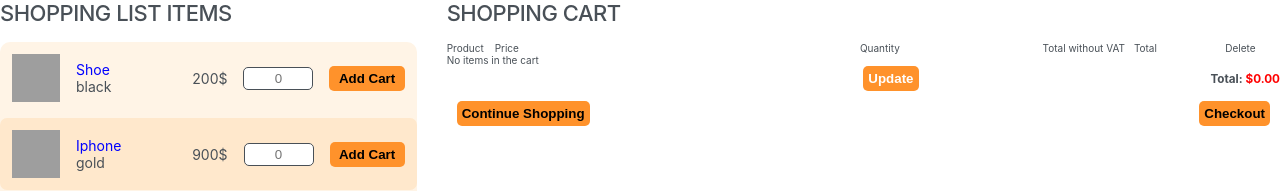
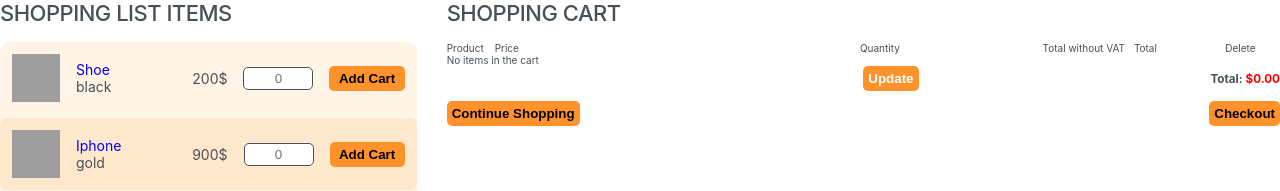
Before and after one commit to Prefna-Vagheni/shopping-cart, a React (Create React App) app: page / in a window 1280 px wide. Shown: the top 191 px of the page. Built offline with nearby package versions, Linux system fonts and the light colour scheme; grey boxes are pictures that could not be loaded; the HTML template or start-up script is replaced by a standard one.

Commit message:
Fix: Empty input after adding to cart

```diff
--- a/src/App.js
+++ b/src/App.js
@@ -77,6 +77,7 @@ export default function App() {
     const quantity = quantities[item.id] || 1;
 
     setCart((prevItem) => [...prevItem, { ...item, quantity }]);
+    setQuantities('');
   }
 
   return (
--- a/src/index.css
+++ b/src/index.css
@@ -58,7 +58,7 @@ ul {
   display: flex;
   justify-content: space-between;
   align-items: center;
-  margin: 1rem;
+  margin-top: 1rem;
 }
 input {
   text-align: center;
```
